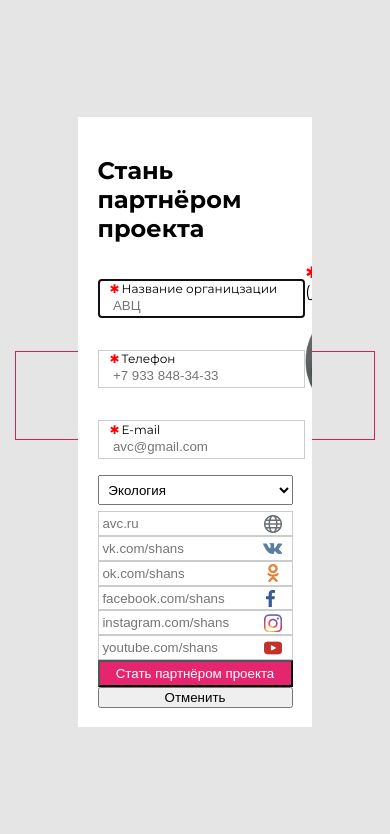
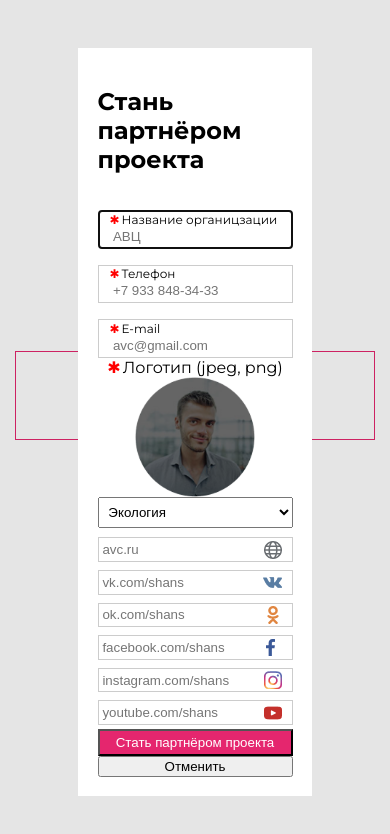
Before and after one commit to KateGoncharik/coding-test-task, a website with bundled scripts: page index.html in a window 390 px wide. Both pictures are taken after a click on the button "Написать". Built offline with nearby package versions, Linux system fonts and the light colour scheme.

Commit message:
feat: add adaptive layout

```diff
--- a/style.css
+++ b/style.css
@@ -46,9 +46,16 @@
   border: none;
 }
 
-.required-inputs-group {
+.form-input {
+  padding: 5%;
+  margin: 0;
+  width: 90%;
+}
+
+.form-container {
   display: flex;
   flex-direction: column;
+  margin-bottom: 3%;
 }
 
 .required-inputs-group-wrapper {
@@ -57,15 +64,15 @@
   align-items: flex-start;
 }
 
-.form-container {
+.required-inputs-group {
   display: flex;
   flex-direction: column;
-  margin-bottom: 3%;
+  width: 45%;
 }
 
 .required-input-wrapper {
   position: relative;
-  margin-bottom: 1rem;
+  width: 100%;
 }
 
 .form-group-label {
@@ -77,7 +84,7 @@
 }
 
 .required-form-input {
-  padding: 1.1rem 0.9rem 0.25rem;
+  padding: 1.1rem 0.25rem 0.25rem 0.9rem;
   border: 1px solid #ccc;
   margin-top: 1rem;
 }
@@ -97,6 +104,7 @@
   flex-direction: column;
   align-items: center;
   justify-content: flex-end;
+  width: 45%;
 }
 
 .upload-input {
@@ -176,6 +184,7 @@
 .youtube-input {
   display: flex;
   padding: 2%;
+  margin: 2% 0;
   background-size: 18px;
   border: 1px solid #ccc;
 }
@@ -219,3 +228,16 @@
   color: white;
   padding: 2%;
 }
+
+@media (max-width: 900px) {
+  .required-inputs-group {
+    width: 100%;
+  }
+  .upload-input-wrapper {
+    width: 100%;
+  }
+  .required-inputs-group-wrapper {
+    flex-direction: column;
+    align-items: center;
+  }
+}
```
